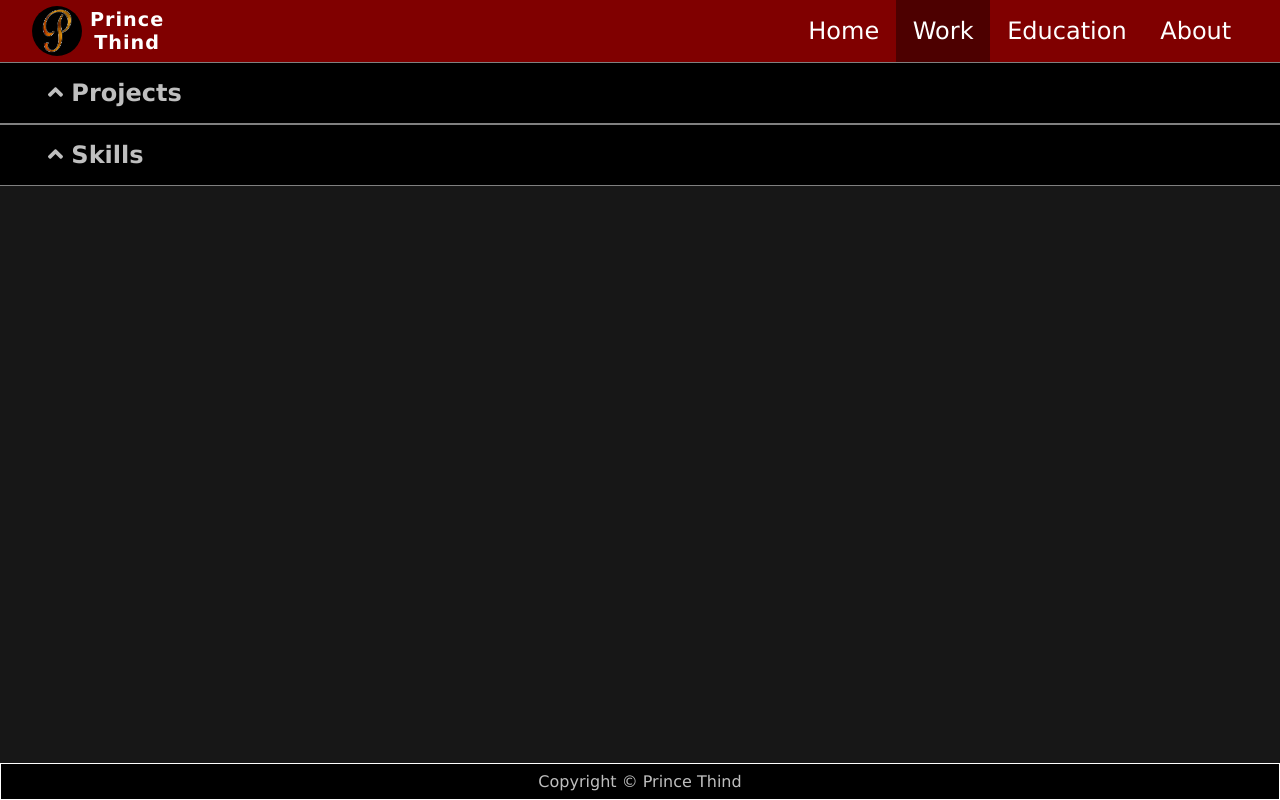
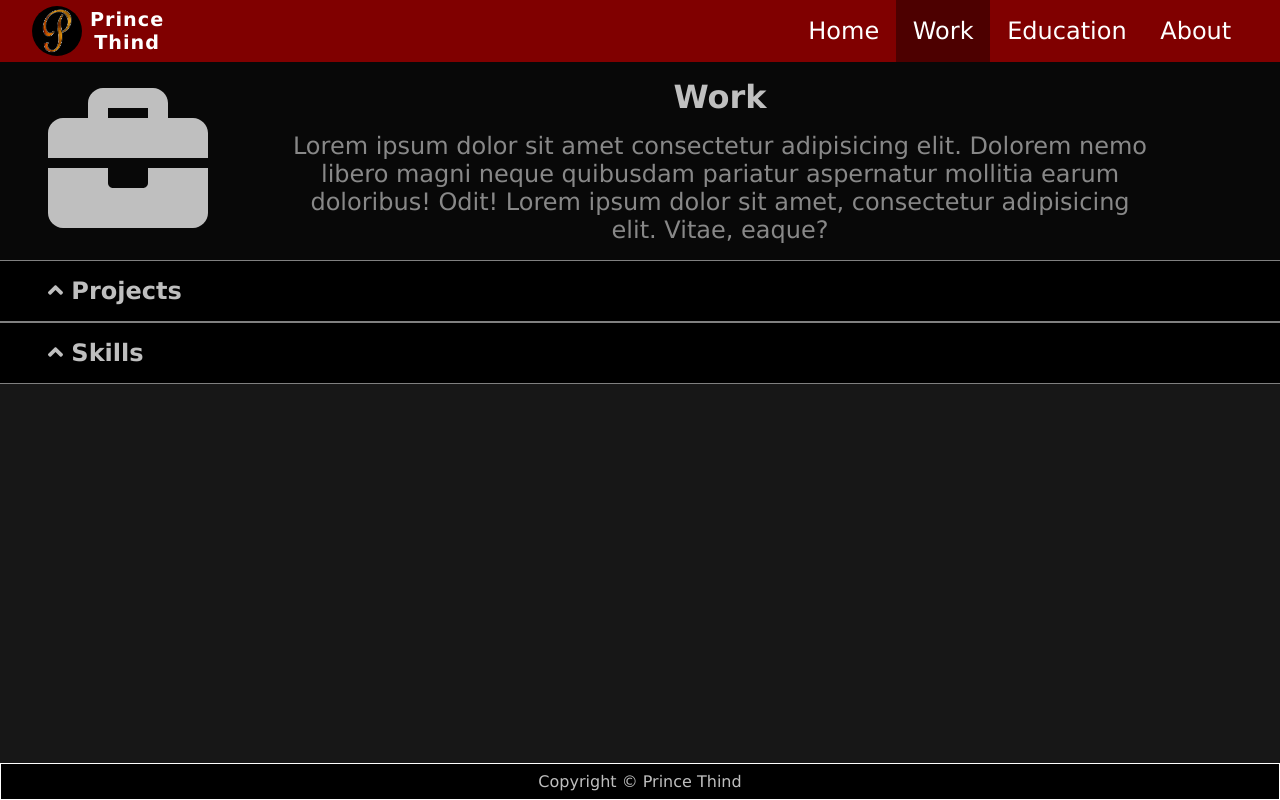
Before and after one commit to prince-thind/prince-thind.github.io, a Next.js app: page /work in a window 1280 px wide. Built offline with nearby package versions, Linux system fonts and the light colour scheme.

Commit message:
add basic work section

```diff
--- a/pages/work.js
+++ b/pages/work.js
@@ -5,7 +5,8 @@ import Grid from "../components/grid";
 import uniqid from "uniqid";
 import skills from "../lib/skills";
 import styles from "../styles/Work.module.scss";
-
+import { faBriefcase } from "@fortawesome/free-solid-svg-icons";
+import { FontAwesomeIcon } from "@fortawesome/react-fontawesome";
 
 export default function Work() {
   const types = Object.keys(projects);
@@ -16,7 +17,21 @@ export default function Work() {
       <Head>
         <title>Work</title>
       </Head>
-      <CollapseBar topic="Projects" >
+      <div className={styles["work-section"]}>
+        <div >
+          <FontAwesomeIcon icon={faBriefcase} className={styles["logo"]}/>
+        </div>
+        <div className={styles["work-description"]}>
+          <h1>Work</h1>
+          <p>
+            Lorem ipsum dolor sit amet consectetur adipisicing elit. Dolorem
+            nemo libero magni neque quibusdam pariatur aspernatur mollitia earum
+            doloribus! Odit! Lorem ipsum dolor sit amet, consectetur adipisicing
+            elit. Vitae, eaque?
+          </p>
+        </div>
+      </div>
+      <CollapseBar topic="Projects">
         {types.map((type) => {
           return (
             <CollapseBar topic={type} key={uniqid()} type="child">
@@ -25,7 +40,7 @@ export default function Work() {
           );
         })}
       </CollapseBar>
-      <CollapseBar topic="Skills" >
+      <CollapseBar topic="Skills">
         {skillsList.map((skill) => {
           return (
             <CollapseBar topic={skill} key={uniqid()} type="child">
--- a/styles/Work.module.scss
+++ b/styles/Work.module.scss
@@ -1,5 +1,23 @@
 @use "./mixins";
 
+.work-section{
+  display: flex;
+  padding:1rem 3rem;
+  justify-content: center;
+  background-color: var(--primary-dark);
+}
+.logo{
+  font-size: 10rem;
+}
+.work-description{
+  p{
+    width: 85%;
+    margin:auto;
+    padding-top: 1rem;
+    font-size: 1.5rem;
+    color:var(--text-secondary);
+  }
+}
 
 .skills-list {
   background-color: black;
@@ -7,15 +25,13 @@
   list-style-position: inside;
   text-align: left;
   font-size: 1.2rem;
-  // padding:2rem 0;
   padding-left: 9rem;
   @include mixins.small-screen() {
     padding-left: 5rem;
-    li{
-        font-size: 1rem;
+    li {
+      font-size: 1rem;
     }
   }
-
   li {
     padding: 0.5rem 0;
   }
--- a/styles/variables.css
+++ b/styles/variables.css
@@ -4,6 +4,7 @@ html {
   --secondary: hsl(0, 75%, 50%);
   --secondary-dark: hsl(0, 100%, 25%);
   --text-primary: hsl(0, 0%, 75%);
+  --text-secondary: hsla(0, 0%, 75%,0.7);
   --accent-1: hsl(240, 50%, 20%);
   --accent-1-hover: hsl(240, 50%, 10%);
   --border:hsl(0,0%,30%);
```
